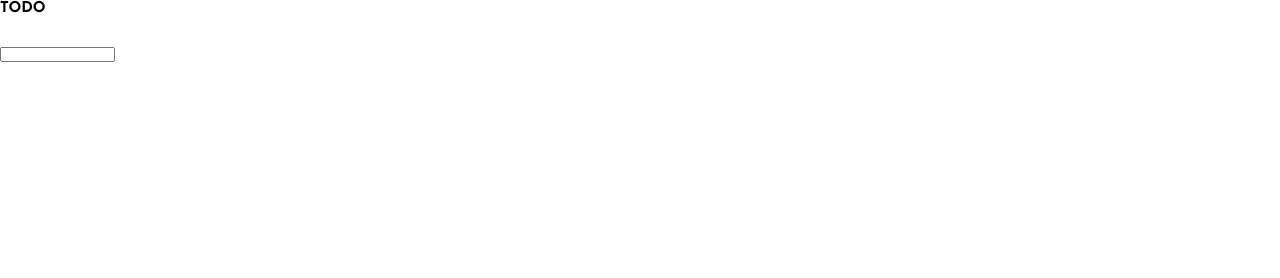
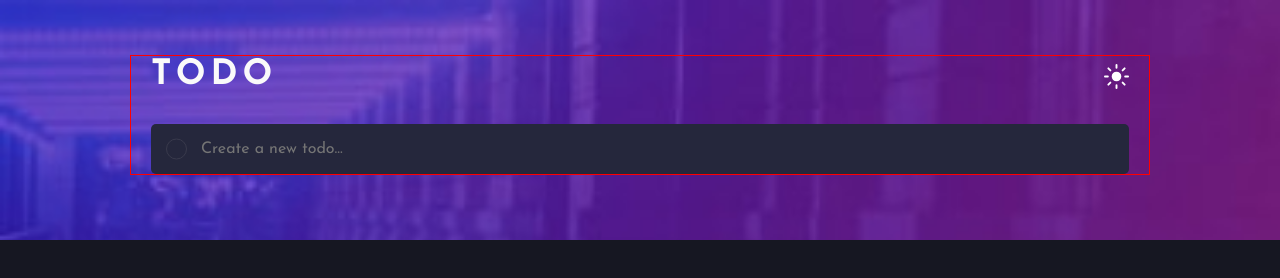
Before and after one commit to Imoyemi-1/Todo-list-App, a plain HTML site: page index.html in a window 1280 px wide. Drawn offline with Linux system fonts and the light colour scheme.

Commit message:
Added styles for header and input field

```diff
--- a/css/style.css
+++ b/css/style.css
@@ -6,7 +6,7 @@
   /* PRIMARY COLORS */
   --Bright-Blue: hsl(220, 98%, 61%);
   --Check-Background: linear-gradient hsl(192, 100%, 67%) to hsl(280, 87%, 65%);
-
+  --debug-line: 1px solid red;
   /* ### Light Theme */
 
   --Very-Light-Gray: hsl(0, 0%, 98%);
@@ -46,3 +46,75 @@ html {
   font-family: 'Josefin Sans', sans-serif;
   font-size: 62.5%;
 }
+
+/* Mobile view style */
+
+#head-section {
+  background-image: url('../images/bg-mobile-dark.jpg');
+  background-repeat: no-repeat;
+  background-size: cover;
+  min-height: 30vh;
+}
+
+#main-section {
+  display: flex;
+  justify-content: center;
+  min-height: 70vh;
+  background-color: var(--Very-Dark-Blue);
+}
+
+#main-section-container {
+  width: 100%;
+  max-width: 1020px;
+  border: var(--debug-line);
+  position: absolute;
+  left: 50%;
+  transform: translateX(-50%);
+  top: 5.5rem;
+  padding: 0 2rem;
+}
+
+header {
+  display: flex;
+  align-items: center;
+  justify-content: space-between;
+  margin-bottom: 2.8rem;
+}
+
+header h2 {
+  color: var(--Very-Light-Gray);
+  font-size: 3.5rem;
+  letter-spacing: 0.5rem;
+}
+
+header img {
+  width: 100%;
+  max-width: 2.5rem;
+}
+
+#input-container {
+  position: relative;
+}
+
+#addtodoitem {
+  width: 100%;
+  height: 5rem;
+  font-size: var(--txt-md);
+  background-color: var(--Very-Dark-Desaturated-Blue);
+  border: none;
+  padding-left: 5rem;
+  color: var(--Light-Grayish-Blue);
+  border-radius: 5px;
+}
+
+#input-container::after {
+  content: '';
+  position: absolute;
+  height: 2.1rem;
+  width: 2.1rem;
+  border-radius: 50%;
+  border: 1px solid var(--Very-Dark-Grayish-Blue);
+  top: 50%;
+  left: 15px;
+  transform: translateY(-50%);
+}
--- a/index.html
+++ b/index.html
@@ -9,16 +9,17 @@
     <title>Todo-list App</title>
     <link
       rel="stylesheet"
-      href="./css/normalize.css"
+      href="css/normalize.css"
     />
     <link
       rel="stylesheet"
-      href="./css/style.css"
+      href="css/style.css"
     />
   </head>
   <body>
     <section id="head-section"></section>
     <section id="main-section">
+      <div id="main-section-container">
         <header>
           <h2>TODO</h2>
           <img
@@ -27,11 +28,11 @@
           />
         </header>
         <div id="input-container">
-        <div class="circle"></div>
           <input
             type="text"
             name="addtodo"
-          id="AddTodoItem"
+            id="addtodoitem"
+            placeholder="Create a new todo..."
           />
         </div>
         <div id="todo-Item-container">
@@ -40,6 +41,7 @@
         <div id="toggle-todo-section-container">
           <!-- todo: add item later when styling -->
         </div>
+      </div>
     </section>
     <script src="script.js"></script>
   </body>
```
Lines whose indentation alone changed are shown as unchanged.
